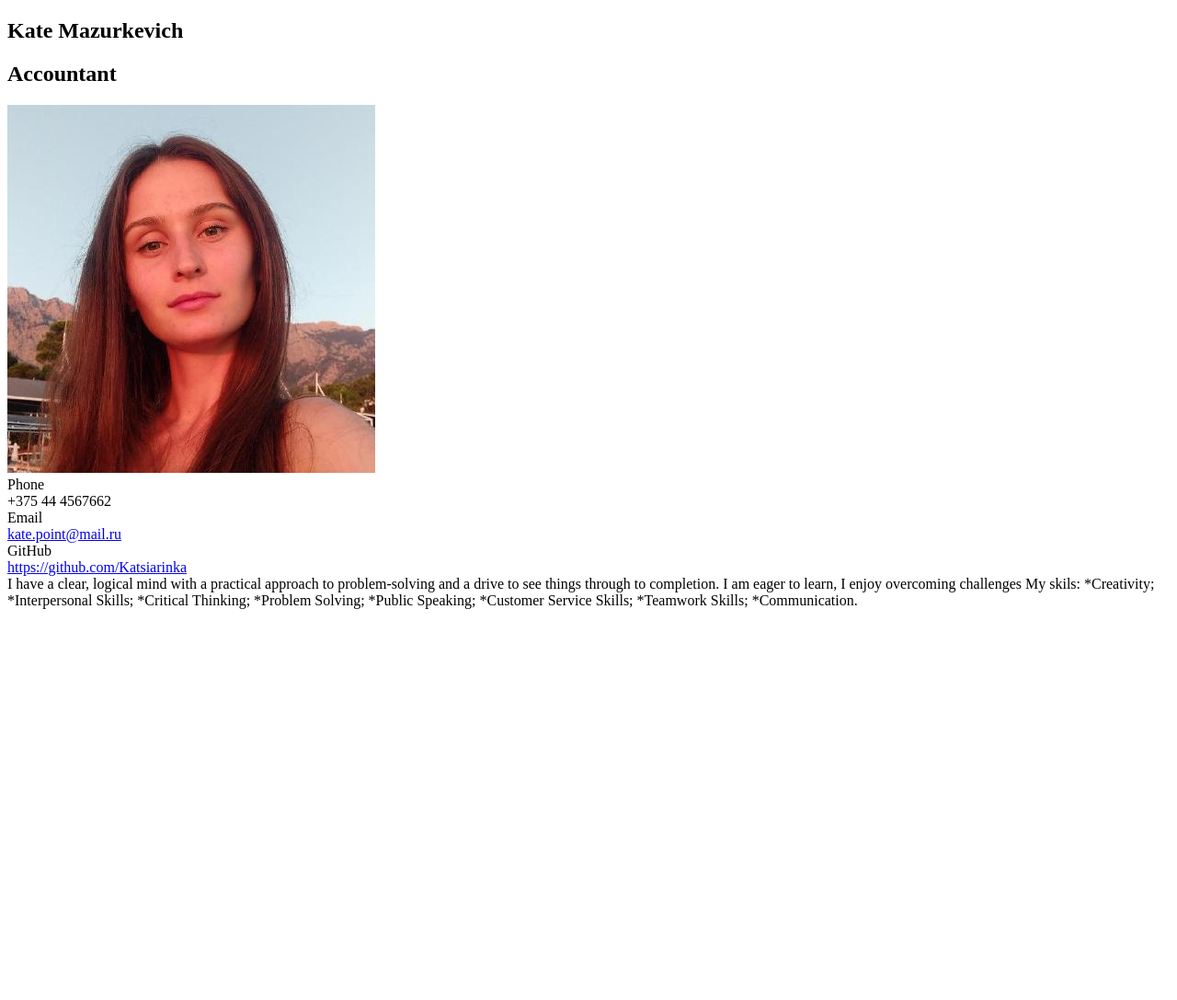
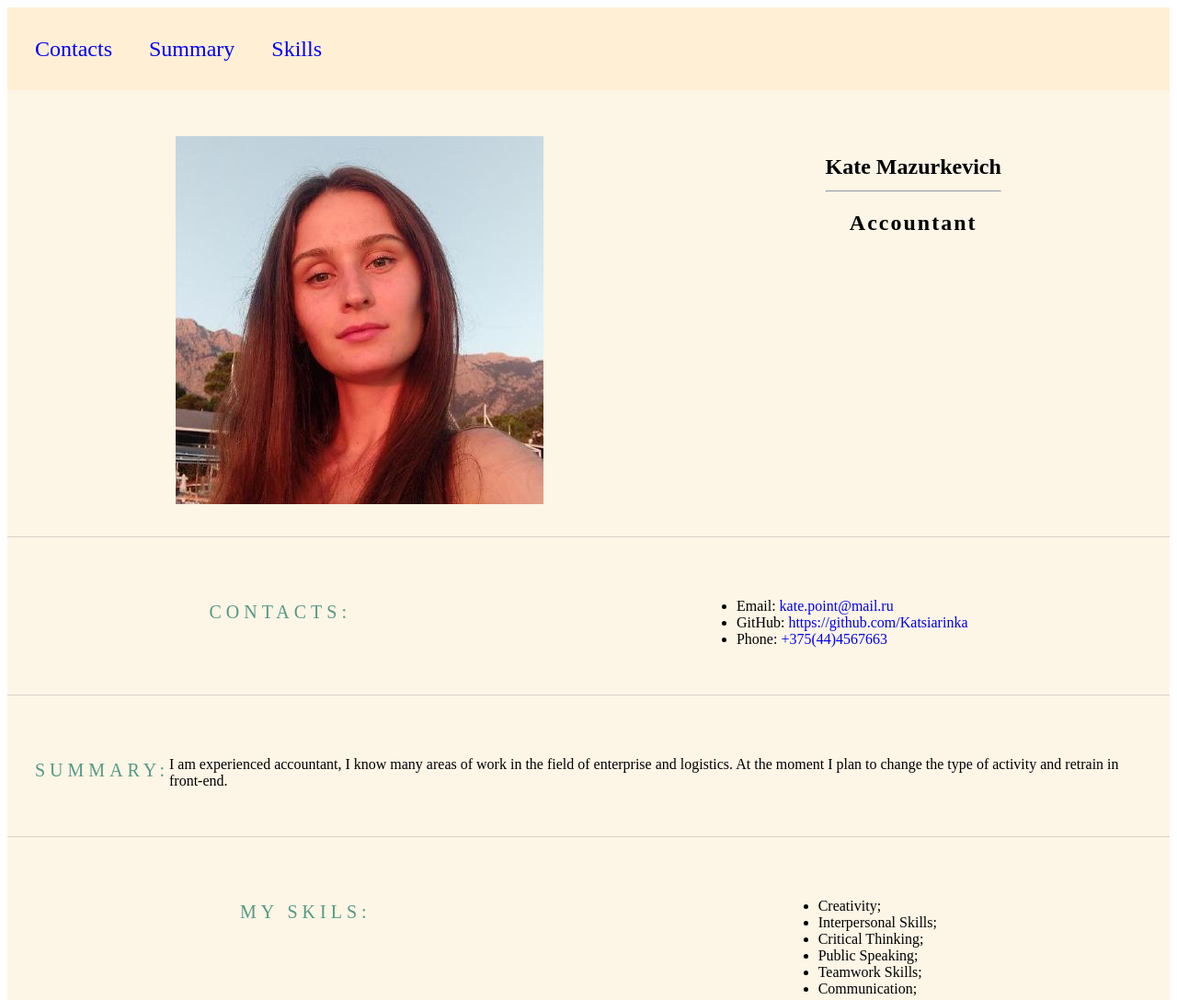
Before and after one commit to Katsiarinka/rsschool-cv, a plain HTML site: page index.html in a window 1280 px wide. Shown: the top 1087 px of the page at 92% size. Before the commit the page ends 800 px from the top, so only its background shows below. Drawn offline with Linux system fonts and the light colour scheme; a web font is replaced by a local one.

Commit message:
fix: changes

```diff
--- a/index.html
+++ b/index.html
@@ -1,56 +1,78 @@
 <!DOCTYPE html>
 <html lang="en">
 <head>
+    <title>cv</title>
+    <link rel="stylesheet" href="style.css">
+    <link rel="icon" href="assets/favicon.ico">
+    <link rel="preconnect" href="https://fonts.googleapis.com">
+<link rel="preconnect" href="https://fonts.gstatic.com" crossorigin>
+<link href="https://fonts.googleapis.com/css2?family=Nuosu+SIL&display=swap" rel="stylesheet">
     <meta charset="UTF-8">
     <meta http-equiv="X-UA-Compatible" content="IE=edge">
     <meta name="viewport" content="width=device-width, initial-scale=1.0">
-    <title>CV</title>
-</head>
+    </head>
 <body>
+    <header class="header">
+        <div class="conteiner">
+            <nav class="nav">
+                <ul class="nav-list">
+                  <li class="nav-item"><a href="#contacts" class="nav-link">Contacts</a></li>
+                  <li class="nav-item"><a href="#summary" class="nav-link">Summary</a></li>
+                  <li class="nav-item"><a href="#skills" class="nav-link">Skills</a></li>
+                </ul>
+              </nav>
+        </div>
+     </header>
+      <main class="main">
+        <div class="main-conteiner">
+            <section class="section main section" id="my profile">
+                <img src="./assets/img/105651397.jfif" alt="my foto">
+                <div class="title_cv">
+                    <h1 class="section main">
+                        Kate Mazurkevich
+                        <hr>
+                    </h1>
+                    <h2 class="profil">Accountant</h2>
+                </div>
+            </section>
+            <section class="section" id="contacts">
+                <h3 class="section-title">Contacts:</h3>
+                <ul class="list">
+                    <li class="contact list">
+                        Email: <a href="mailto:kate.point@mail.ru" title="email">kate.point@mail.ru</a>
+                      </li>
+                     <li class="contact list">
+                        GitHub: <a href="mailto:https://github.com/Katsiarinka" title="github">https://github.com/Katsiarinka</a>
+                      </li>
+                      <li class="contact list">
+                        Phone: <a href="+375(44)4567663" title="Phone">+375(44)4567663</a>
+                      </li>
+                </ul>
+                </ul>
+             </section>
+             <section class="section" id="Summary">
+                <h3 class="section-title">Summary:</h3>
+                <p>I am experienced accountant, I know many areas of work in the field of enterprise and logistics. At the moment I plan to change the type of activity and retrain in front-end.</p>
+             </section>
+             <section class="section" id="My skils">
+                <h3 class="section-title">My skils:</h3>
+                    <ul class="skils">
+                      <li class="skils-item">Creativity;</li>
+                      <li class="skils-item">Interpersonal Skills;</li>
+                      <li class="skils-item">Critical Thinking;</li>
+                      <li class="skils-item">Public Speaking;</li>
+                      <li class="skils-item">Teamwork Skills;</li>
+                      <li class="skils-item">Communication;</li>
+                    </ul>
+             </section>
+        </div>
+      </main>
+      <footer class="footer">
+        <div class="conteiner">
+        </div>
+        footer
+      </footer>
     <div class="cv">
-        <section>
-            <h1>Kate Mazurkevich</h1>
-            <h2>Accountant</h2>
-            <img src="105651397.jfif" alt="">
-            <div class="contacts">
-                <div class="contact">
-                    <div class="contact__type">
-                        Phone
-                    </div>
-                    +375 44 4567662
-                </div>
-                <div class="contact">
-                    <div class="contact__type">
-                        Email
-                    </div>
-                    <div class="contact__value">
-                        <a href="mailto:kate.point@mail.ru">kate.point@mail.ru</a>
-                    </div>
-                    </div>
-                    <div class="contact">
-                        <div class="contact__type">
-                            GitHub
-                        </div>
-                        <div class="contact__value">
-                            <a href="https://github.com/Katsiarinka">https://github.com/Katsiarinka</a>
-                        </div>
-                    </div>
-            </div>
-            <div class="mydescription">
-                I have a clear, logical mind with a practical approach to problem-solving
-                and a drive to see things through to completion.
-                I am eager to learn, I enjoy overcoming challenges
-                My skils:
-                *Creativity;
-                *Interpersonal Skills;
-                *Critical Thinking;
-                *Problem Solving;
-                *Public Speaking;
-                *Customer Service Skills;
-                *Teamwork Skills;
-                *Communication.
-            </div>
-        </section>
     </div>
 </body>
 </html>
--- /dev/null
+++ b/style.css
@@ -0,0 +1,91 @@
+@font-face {
+    font-family: Nuosu SIL;
+     src: url("assets/fonts/NuosuSIL-Regular.ttf");
+   }
+
+body {
+    font-family: 'Nuosu SIL', serif;
+    min-height: 100vh;
+    display: flex;
+    flex-direction: column;
+    justify-content: space-between;
+}
+
+* {
+    box-sizing: border-box;
+  }
+
+  header {
+    border: 1px;
+  }
+
+  main {
+    background-color: #fdf5e6;
+  }
+
+  footer {
+    border: 1px solid red;
+  }
+
+  .container {
+    max-width: 1440px;
+    margin: 0 auto;
+  }
+
+  .nav-list {
+    display: flex;
+    align-items: center;
+    list-style: none;
+    margin: 0;
+    padding: 10px;
+    line-height: 30px;
+  }
+
+  .nav-item {
+    margin: 0;
+    padding: 20px;
+    line-height: 30px;
+    font-size: 150%;
+    color: rgb(189, 59, 59);
+      }
+
+  a {
+    text-decoration: none;
+    transition: .2s linear;
+  }
+
+  a:hover {
+    color: rgb(205,92,92);
+    background: rgb(250,128,114);
+   }
+
+  html {
+    scroll-behavior: smooth;
+  }
+
+  .main section {
+    display: flex;
+    justify-content: space-around;
+    width: 100%;
+    padding: 50px 30px 35px;
+    border-bottom: 1px solid #d7d1c9;
+}
+.profil {
+    letter-spacing: 2px;
+    text-align: center;
+}
+.header {
+    background-color: #ffefd5;
+}
+.section-title {
+    margin-bottom: 20px;
+    font-size: 20px;
+    font-weight: 400;
+    text-transform: uppercase;
+    letter-spacing: 5px;
+    color: #569985;
+}
+.main-container {
+    display: flex;
+    flex-wrap: wrap;
+  }
```
Also changed, not shown: assets/favicon.ico (added), assets/img/105651397.jfif (added).
